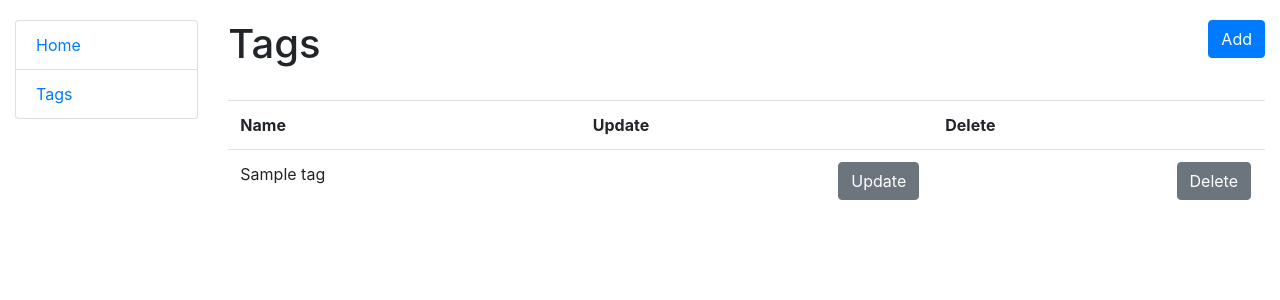
After one commit to tarasmosiichuk01-ship-it/todo-list, a Django app: page /tags/ in a window 1280 px wide. The commit adds this page. Shown: the top 300 px of the page. Run offline with Django 5.2, Linux system fonts and the light colour scheme; tables that the repository leaves empty hold one stand-in row (values such as "Sample post"); some libraries are stand-ins or nearby versions.

Commit message:
Add create,update,delete page for tag model with templates

```diff
--- a/tasks/urls.py
+++ b/tasks/urls.py
@@ -5,13 +5,21 @@ from tasks.views import (
     TaskCreateView,
     TaskUpdateView,
     TaskDeleteView,
+    TagListView,
+    TagCreateView,
+    TagUpdateView,
+    TagDeleteView,
 )
 
 app_name = "tasks"
 
 urlpatterns = [
     path("", IndexView.as_view(), name="index"),
-    path("tasks/create/", TaskCreateView.as_view(), name="task_create"),
-    path("tasks/<int:pk>/update/", TaskUpdateView.as_view(), name="task_update"),
-    path("tasks/<int:pk>/delete/", TaskDeleteView.as_view(), name="task_delete"),
+    path("tasks/create/", TaskCreateView.as_view(), name="task-create"),
+    path("tasks/<int:pk>/update/", TaskUpdateView.as_view(), name="task-update"),
+    path("tasks/<int:pk>/delete/", TaskDeleteView.as_view(), name="task-delete"),
+    path("tags/", TagListView.as_view(), name="tag-list"),
+    path("tags/create/", TagCreateView.as_view(), name="tag-create"),
+    path("tags/<int:pk>/update/", TagUpdateView.as_view(), name="tag-update"),
+    path("tags/<int:pk>/delete/", TagDeleteView.as_view(), name="tag-delete"),
 ]
--- a/tasks/views.py
+++ b/tasks/views.py
@@ -1,7 +1,7 @@
 from django.urls import reverse_lazy
 from django.views import generic
 
-from tasks.models import Task
+from tasks.models import Task, Tag
 
 
 class IndexView(generic.ListView):
@@ -24,3 +24,25 @@ class TaskUpdateView(generic.UpdateView):
 class TaskDeleteView(generic.DeleteView):
     model = Task
     success_url = reverse_lazy("tasks:index")
+
+
+class TagListView(generic.ListView):
+    model = Tag
+    context_object_name = "tag_list"
+
+
+class TagCreateView(generic.CreateView):
+    model = Tag
+    fields = "__all__"
+    success_url = reverse_lazy("tasks:tag-list")
+
+
+class TagUpdateView(generic.UpdateView):
+    model = Tag
+    fields = "__all__"
+    success_url = reverse_lazy("tasks:tag-list")
+
+
+class TagDeleteView(generic.DeleteView):
+    model = Tag
+    success_url = reverse_lazy("tasks:tag-list")
--- a/templates/includes/sidebar.html
+++ b/templates/includes/sidebar.html
@@ -1,4 +1,4 @@
 <ul class="sidebar-nav list-group">
-  <li class="list-group-item"><a href="#">Home</a></li>
-  <li class="list-group-item"><a href="#">Tags</a></li>
+  <li class="list-group-item"><a href="{% url 'tasks:index' %}">Home</a></li>
+  <li class="list-group-item"><a href="{% url 'tasks:tag-list' %}">Tags</a></li>
 </ul>
--- a/templates/tasks/index.html
+++ b/templates/tasks/index.html
@@ -2,7 +2,7 @@
 
 {% block content %}
   <h1>TODO list
-    <a href="{% url 'tasks:task_create' %}" class="btn btn-primary link-to-page" style="float: right">
+    <a href="{% url 'tasks:task-create' %}" class="btn btn-primary link-to-page" style="float: right">
       Add task
     </a>
   </h1>
@@ -12,8 +12,8 @@
     <p>Created: {{ task.created_at }} Deadline: {{ task.deadline }}</p>
     <h4>
       Tags: {{ task.tag.all }}
-      <a href="{% url 'tasks:task_update' pk=task.id %}">Update</a>
-      <a href="{% url 'tasks:task_delete' pk=task.id %}">Delete</a>
+      <a href="{% url 'tasks:task-update' pk=task.id %}">Update</a>
+      <a href="{% url 'tasks:task-delete' pk=task.id %}">Delete</a>
     </h4>
     <hr>
   {% endfor %}
--- /dev/null
+++ b/templates/tasks/tag_list.html
@@ -0,0 +1,29 @@
+{% extends "base.html" %}
+{% load crispy_forms_filters %}
+
+{% block content %}
+    <h1>
+      Tags
+      <a class="btn btn-primary" style="float: right" href="{% url 'tasks:tag-create' %}">Add</a>
+    </h1>
+    <br>
+    {% if tag_list %}
+    <table class="table">
+      <tr>
+        <th>Name</th>
+        <th>Update</th>
+        <th>Delete</th>
+      </tr>
+    {% for tag in tag_list %}
+      <tr>
+        <td>{{ tag.name }}</td>
+        <td><a class="btn btn-secondary link-to-page" href="{% url 'tasks:tag-update' pk=tag.id %}">Update</a></td>
+        <td><a class="btn btn-secondary link-to-page" href="{% url 'tasks:tag-delete' pk=tag.id %}">Delete</a></td>
+      </tr>
+    {% endfor %}
+
+    </table>
+    {% else %}
+      <p>There are no tags</p>
+    {% endif %}
+{% endblock %}
```
Also changed, not shown: templates/tasks/tag_confirm_delete.html (added, +11 -0 lines), templates/tasks/tag_form.html (added, +12 -0 lines).
